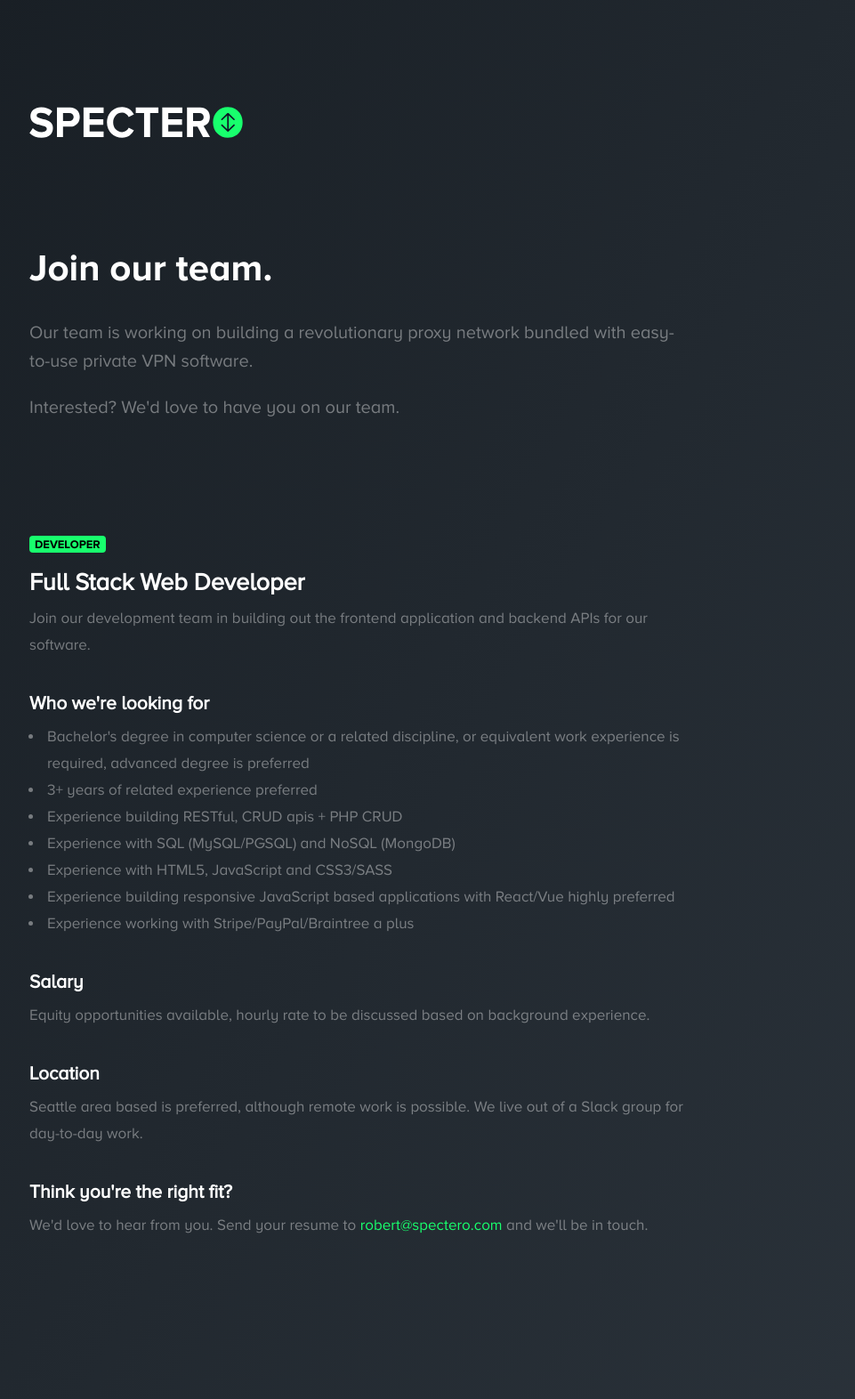
After one commit to ProjectSpectero/website, a PHP site: page /public/jobs.html in a window 1280 px wide. The commit adds this page. Shown: the whole page at 89% size, without its empty margins (127-1088 px from the left). Run offline with PHP 8.4, Linux system fonts and the light colour scheme.

Commit message:
Add jobs page.

```diff
--- a/assets/styles/styles.scss
+++ b/assets/styles/styles.scss
@@ -49,7 +49,6 @@ body {
   // min-height: 100%;
   color: #fff;
   font: 20px/32px 'ProximaNovaWebfontRegular', Helvetica, Arial, sans-serif;
-
   // background-size: cover;
   overflow: scroll;
   -webkit-overflow-scrolling: touch;
@@ -62,7 +61,7 @@ body {
   padding: 120px 20px 60px 20px;
 }
 
-#landing {
+.pageWrap {
   height: 100%;
   min-height: 100%;
 }
@@ -81,12 +80,26 @@ h1 {
 p {
   font-size: 100%;
   line-height: 32px;
-  opacity: 0.4;
+  color: rgba(255,255,255,0.4);
   font-weight: 400;
   margin-bottom: 20px;
 
   &:last-child {
     margin-bottom: 0;
+  }
+}
+ul {
+  li {
+    font-size: 85%;
+    line-height: 30px;
+    margin-left: 16px;
+    padding-left: 4px;
+    // margin-bottom: 8px;
+    color: rgba(255,255,255,0.4);
+
+    &:last-child {
+      margin-bottom: 0;
+    }
   }
 }
 
@@ -119,11 +132,70 @@ a {
 
   a {
     color: #fff;
-    opacity: 0.1;
+    opacity: 0.2;
+    margin-bottom: 20px;
 
+    display: inline-block;
+
+    &:last-child {
+      margin-bottom: 0;
+    }
     &:hover {
       color: $color-main;
       opacity: 1;
     }
   }
 }
+
+#jobs {
+  #availableJobs {
+    margin-top: 120px;
+    padding-bottom: 80px;
+  }
+  article {
+    p {
+      font-size: 85%;
+      line-height: 30px;
+    }
+    a {
+      color: $color-main;
+      text-decoration: none;
+
+      &:hover {
+        text-decoration: underline;
+      }
+    }
+    p, ul {
+      margin-bottom: 40px;
+    }
+    header {
+      .tag {
+        background: #fff;
+        color: #000;
+        border-radius: 4px;
+        padding: 3px 6px;
+        font-weight: bold;
+        display: inline-block;
+        margin-bottom: 20px;
+        text-transform: uppercase;
+        font: 13px/13px 'ProximaNovaWebfontBold', Helvetica, Arial, sans-serif;
+
+        &.dev {
+          background: $color-main;
+          color: #000;
+        }
+      }
+    }
+    h2, h3, h4 {
+      margin-bottom: 12px;
+    }
+    h3 {
+      font-size: 135%;
+      line-height: 100%;
+    }
+    h4 {
+      font-size: 105%;
+      line-height: 100%;
+    }
+  }
+}
--- /dev/null
+++ b/public/jobs.html
@@ -0,0 +1,55 @@
+<!DOCTYPE HTML>
+<html lang="en">
+	<head>
+		<meta charset="utf-8">
+		<title>Jobs at Spectero - VPN software, reimagined.</title>
+    <link href="/assets/css/styles.css" rel="stylesheet">
+    <meta name="description" content="Join the Spectero team in bringing a revolutionary proxy network bundled with easy-to-use private VPN software to market.">
+    <meta name="viewport" content="width=device-width,initial-scale=1,maximum-scale=1">
+    <link rel="shortcut icon" href="/favicon.png">
+  </head>
+  <body>
+    <section id="jobs" class="pageWrap">
+      <div class="wrapper">
+        <a href="/"><div id="logo">Spectero</div></a>
+        <section id="tagline">
+          <h1>Join our team.</h1>
+          <p>Our team is working on building a revolutionary proxy network bundled with easy-to-use private VPN software.</p>
+          <p>Interested? We'd love to have you on our team.</p>
+          <section id="availableJobs">
+            <article>
+              <header>
+                <span class="tag dev">Developer</span>
+                <h3>Full Stack Web Developer</h3>
+              </header>
+              <p>Join our development team in building out the frontend application and backend APIs for our software.</p>
+              <h4>Who we're looking for</h4>
+              <ul>
+                <li>Bachelor's degree in computer science or a related discipline, or equivalent work experience is required, advanced degree is preferred</li>
+                <li>3+ years of related experience preferred</li>
+                <li>Experience building RESTful, CRUD apis + PHP CRUD</li>
+                <li>Experience with SQL (MySQL/PGSQL) and NoSQL (MongoDB)</li>
+                <li>Experience with HTML5, JavaScript and CSS3/SASS</li>
+                <li>Experience building responsive JavaScript based applications with React/Vue highly preferred</li>
+                <li>Experience working with Stripe/PayPal/Braintree a plus</li>
+              </ul>
+              <h4>Salary</h4>
+              <p>Equity opportunities available, hourly rate to be discussed based on background experience.</p>
+              <h4>Location</h4>
+              <p>Seattle area based is preferred, although remote work is possible. We live out of a Slack group for day-to-day work.</p>
+              <h4>Think you're the right fit?</h4>
+              <p>We'd love to hear from you. Send your resume to <a href="mailto:robert@spectero.com">robert@spectero.com</a> and we'll be in touch.</p>
+            </article>
+          </section>
+        </section>
+      </div>
+    </section>
+    <script async src="https://www.googletagmanager.com/gtag/js?id=UA-107277606-1"></script>
+    <script>
+      window.dataLayer = window.dataLayer || [];
+      function gtag(){dataLayer.push(arguments)};
+      gtag('js', new Date());
+      gtag('config', 'UA-107277606-1');
+    </script>
+  </body>
+</html>
```
Also changed, not shown: public/index.html (+11 -11 lines), public/assets/css/styles.css, 1 other file.
